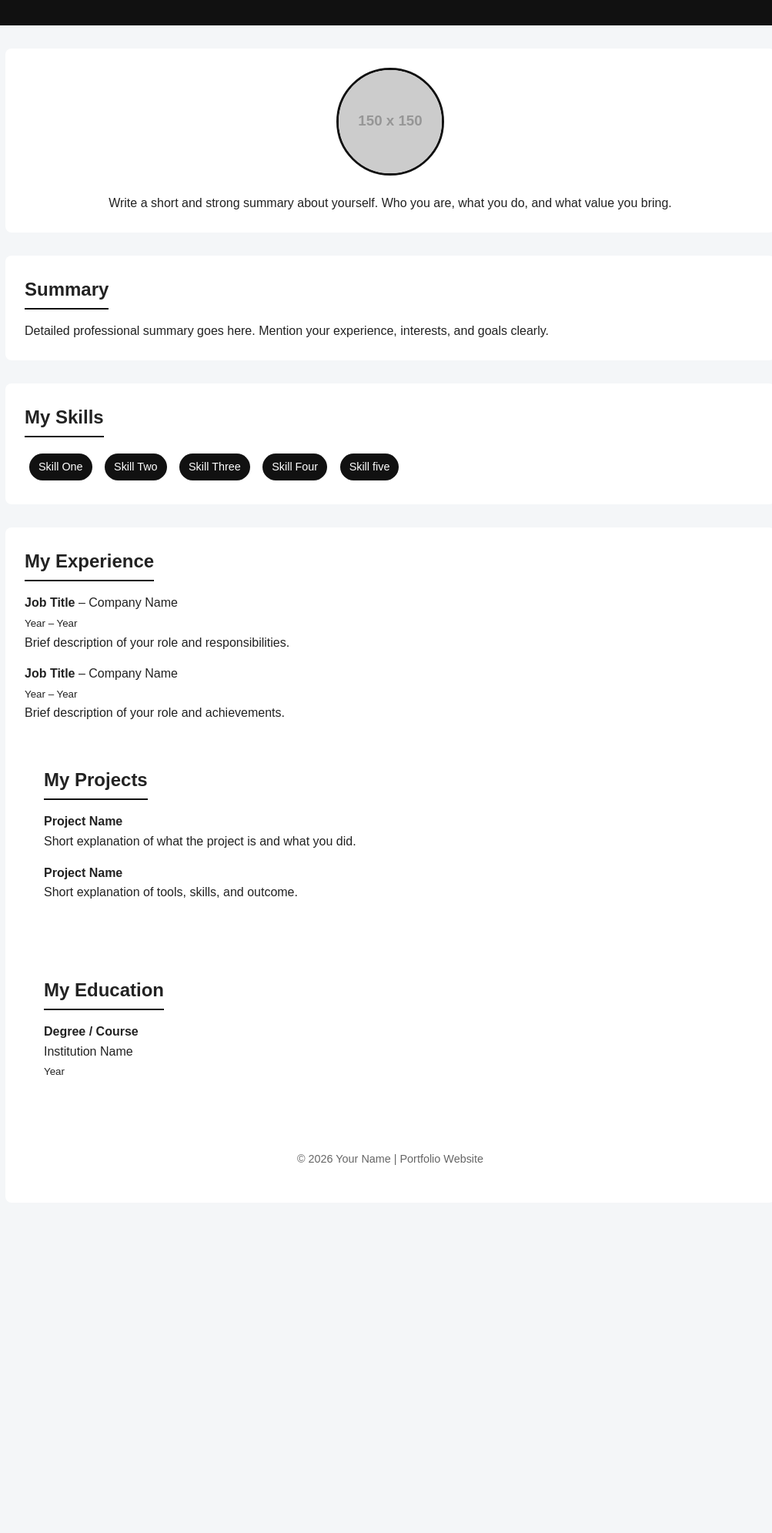
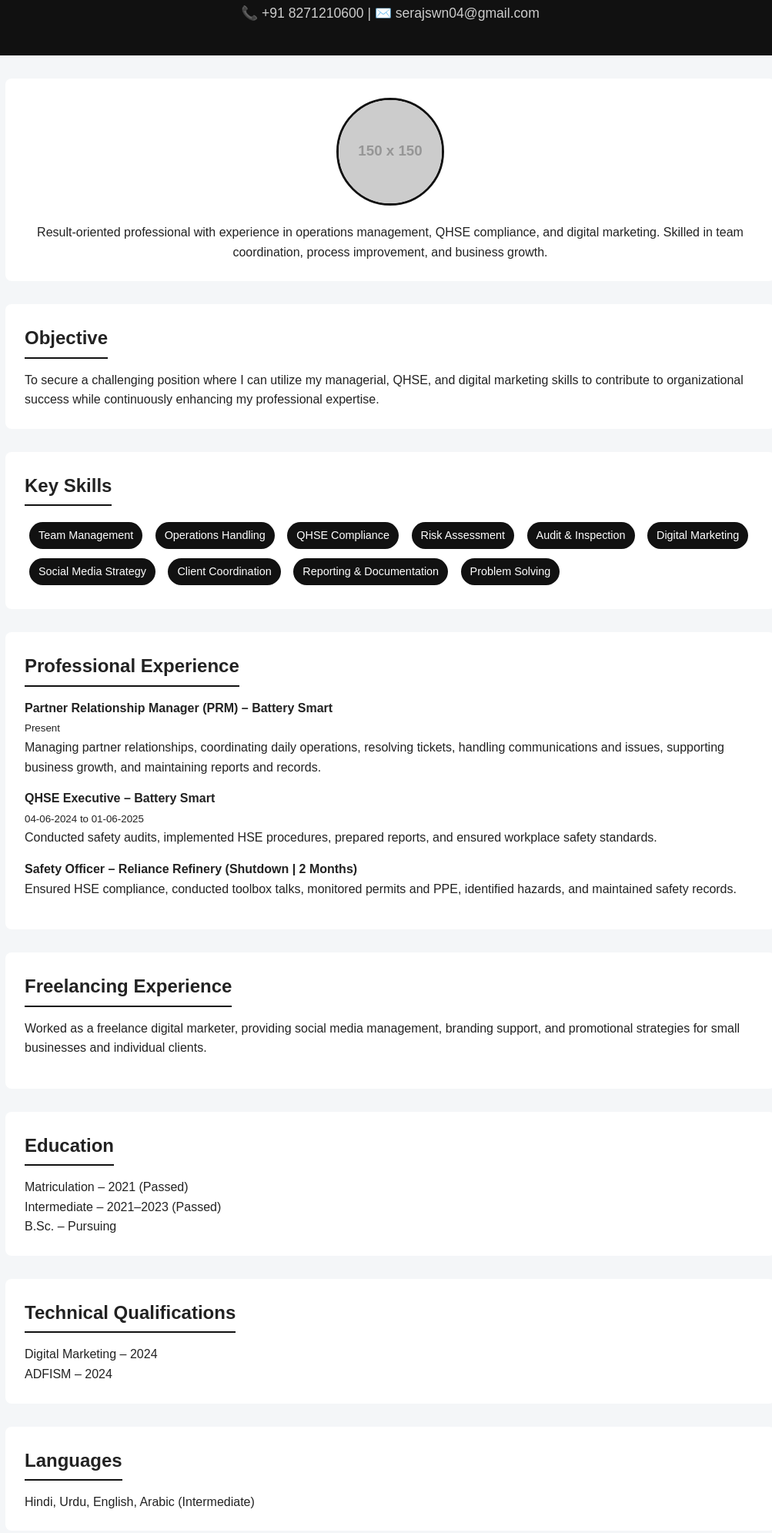
Before and after one commit to smkayf/Portfolio-, a plain HTML site: page index.html in a window 1280 px wide. Shown: the part 141-2132 px from the top of the page at 77% size, without its empty margins (133-1136 px from the left). Before the commit the page ends 1733 px from the top, so only its background shows below. Drawn offline with Linux system fonts and the light colour scheme; placeholder pictures from the web are drawn by us.

Commit message:
Revise portfolio content and structure
Updated portfolio details including title, header, profile summary, objective, key skills, professional experience, education, technical qualifications, languages, achievements, tools, and contact information.

```diff
--- a/index.html
+++ b/index.html
@@ -3,7 +3,7 @@
 <head>
   <meta charset="UTF-8">
   <meta name="viewport" content="width=device-width, initial-scale=1.0">
-  <title>My Portfolio</title>
+  <title>MD Kaif | Portfolio</title>
 
   <style>
     * {
@@ -84,98 +84,146 @@
       color: #666;
       font-size: 0.9rem;
     }
-
-    @media (max-width: 600px) {
-      header h1 {
-        font-size: 1.8rem;
-      }
-    }
   </style>
 </head>
 
 <body>
 
-  <!-- PERFECT PROFILE -->
+  <!-- HEADER -->
   <header>
     <h1>MD KAIF</h1>
-    <p>Assistant Manager | QHSE Auditor</p>
+    <p>Assistant Manager | QHSE | Digital Marketer</p>
+    <p>📞 +91 8271210600 | ✉️ serajswn04@gmail.com</p>
   </header>
 
-  <!-- PROFILE SECTION -->
+  <!-- PROFILE -->
   <section class="profile">
     <img src="https://via.placeholder.com/150" alt="Profile Photo">
     <p>
-      Write a short and strong summary about yourself.
-      Who you are, what you do, and what value you bring.
+      Result-oriented professional with experience in operations management, QHSE compliance, and digital marketing. Skilled in team coordination, process improvement, and business growth.
     </p>
   </section>
 
-  <!-- SUMMARY -->
+  <!-- OBJECTIVE -->
   <section>
-    <h2>Summary</h2>
+    <h2>Objective</h2>
     <p>
-      Detailed professional summary goes here.
-      Mention your experience, interests, and goals clearly.
+      To secure a challenging position where I can utilize my managerial, QHSE, and digital marketing skills to contribute to organizational success while continuously enhancing my professional expertise.
     </p>
   </section>
 
-  <!-- MY SKILLS -->
+  <!-- KEY SKILLS -->
   <section>
-    <h2>My Skills</h2>
+    <h2>Key Skills</h2>
     <div class="skills">
-      <span>Skill One</span>
-      <span>Skill Two</span>
-      <span>Skill Three</span>
-      <span>Skill Four</span>
-      <span>Skill five</span>
+      <span>Team Management</span>
+      <span>Operations Handling</span>
+      <span>QHSE Compliance</span>
+      <span>Risk Assessment</span>
+      <span>Audit & Inspection</span>
+      <span>Digital Marketing</span>
+      <span>Social Media Strategy</span>
+      <span>Client Coordination</span>
+      <span>Reporting & Documentation</span>
+      <span>Problem Solving</span>
     </div>
   </section>
 
-  <!-- JOB EXPERIENCE -->
+  <!-- PROFESSIONAL EXPERIENCE -->
   <section>
-    <h2>My Experience</h2>
+    <h2>Professional Experience</h2>
 
     <div class="item">
-      <strong>Job Title</strong> – Company Name<br>
-      <small>Year – Year</small>
-      <p>Brief description of your role and responsibilities.</p>
+      <strong>Partner Relationship Manager (PRM) – Battery Smart</strong><br>
+      <small>Present</small>
+      <p>
+        Managing partner relationships, coordinating daily operations, resolving tickets, handling communications and issues, supporting business growth, and maintaining reports and records.
+      </p>
     </div>
 
     <div class="item">
-      <strong>Job Title</strong> – Company Name<br>
-      <small>Year – Year</small>
-      <p>Brief description of your role and achievements.</p>
-          </div>
-
-    <!-- MY PROJECTS -->
-  <section>
-    <h2>My Projects</h2>
-
-    <div class="item">
-      <strong>Project Name</strong>
-      <p>Short explanation of what the project is and what you did.</p>
+      <strong>QHSE Executive – Battery Smart</strong><br>
+      <small>04-06-2024 to 01-06-2025</small>
+      <p>
+        Conducted safety audits, implemented HSE procedures, prepared reports, and ensured workplace safety standards.
+      </p>
     </div>
 
     <div class="item">
-      <strong>Project Name</strong>
-      <p>Short explanation of tools, skills, and outcome.</p>
+      <strong>Safety Officer – Reliance Refinery (Shutdown | 2 Months)</strong>
+      <p>
+        Ensured HSE compliance, conducted toolbox talks, monitored permits and PPE, identified hazards, and maintained safety records.
+      </p>
     </div>
   </section>
 
-  <!-- MY EDUCATION -->
+  <!-- FREELANCING EXPERIENCE -->
   <section>
-    <h2>My Education</h2>
-
+    <h2>Freelancing Experience</h2>
     <div class="item">
-      <strong>Degree / Course</strong><br>
-      Institution Name<br>
-      <small>Year</small>
+      <p>
+        Worked as a freelance digital marketer, providing social media management, branding support, and promotional strategies for small businesses and individual clients.
+      </p>
     </div>
   </section>
 
+  <!-- EDUCATION -->
+  <section>
+    <h2>Education</h2>
+    <p>Matriculation – 2021 (Passed)</p>
+    <p>Intermediate – 2021–2023 (Passed)</p>
+    <p>B.Sc. – Pursuing</p>
+  </section>
+
+  <!-- TECHNICAL QUALIFICATIONS -->
+  <section>
+    <h2>Technical Qualifications</h2>
+    <p>Digital Marketing – 2024</p>
+    <p>ADFISM – 2024</p>
+  </section>
+
+  <!-- LANGUAGES -->
+  <section>
+    <h2>Languages</h2>
+    <p>Hindi, Urdu, English, Arabic (Intermediate)</p>
+  </section>
+
+  <!-- ACHIEVEMENTS -->
+  <section>
+    <h2>Achievements</h2>
+    <p>Awarded Employee of the Month (3 Times) at Battery Smart for consistent performance and reliability.</p>
+    <p>Maintained a zero-incident safety record during shutdown work at Reliance Refinery.</p>
+  </section>
+
+  <!-- TOOLS & TECHNOLOGIES -->
+  <section>
+    <h2>Tools & Technologies</h2>
+    <p>AI Tools & Prompt Engineering – Skilled in using AI to create professional content and streamline work efficiently</p>
+    <p>MS Word, MS Excel (Intermediate), MS PowerPoint, CapCut, Canva</p>
+  </section>
+
+  <!-- ABOUT ME -->
+  <section>
+    <h2>About Me</h2>
+    <p><strong>Contact:</strong> +91 8271210600</p>
+    <p><strong>Email:</strong> serajswn04@gmail.com</p>
+    <p><strong>Address:</strong> Baishakhi, Siwan (841226), Bihar, India</p>
+    <p><strong>Father’s Name:</strong> MD Serajuddin</p>
+    <p><strong>Marital Status:</strong> Single</p>
+  </section>
+
+  <!-- PASSPORT DETAILS -->
+  <section>
+    <h2>Passport Details</h2>
+    <p><strong>Passport Number:</strong> X9474814</p>
+    <p><strong>Place of Issue:</strong> Patna, Bihar</p>
+    <p><strong>Date of Issue:</strong> 07-06-2023</p>
+    <p><strong>Date of Expiry:</strong> 06-06-2033</p>
+  </section>
+
   <footer>
-    © 2026 Your Name | Portfolio Website
+    © 2026 MD KAIF | Portfolio Website
   </footer>
 
 </body>
-</html>
+  </html>
```
